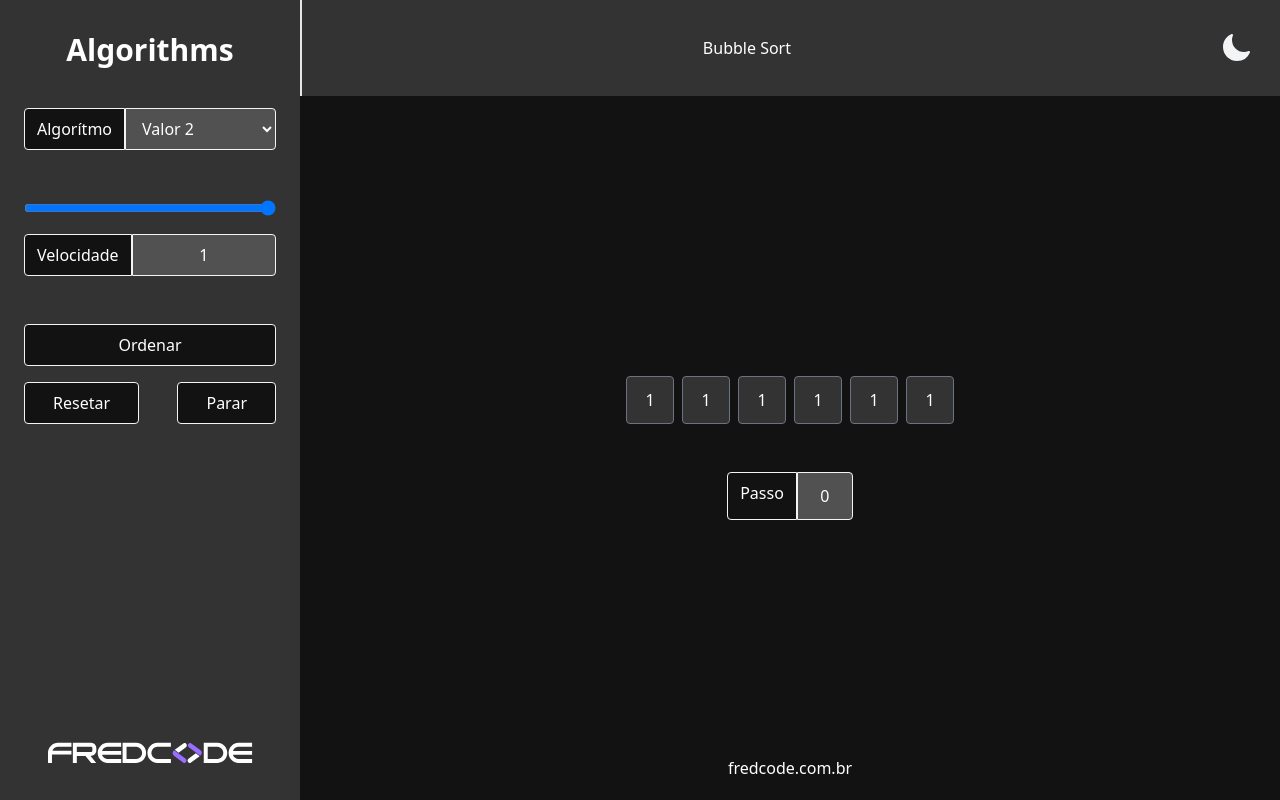
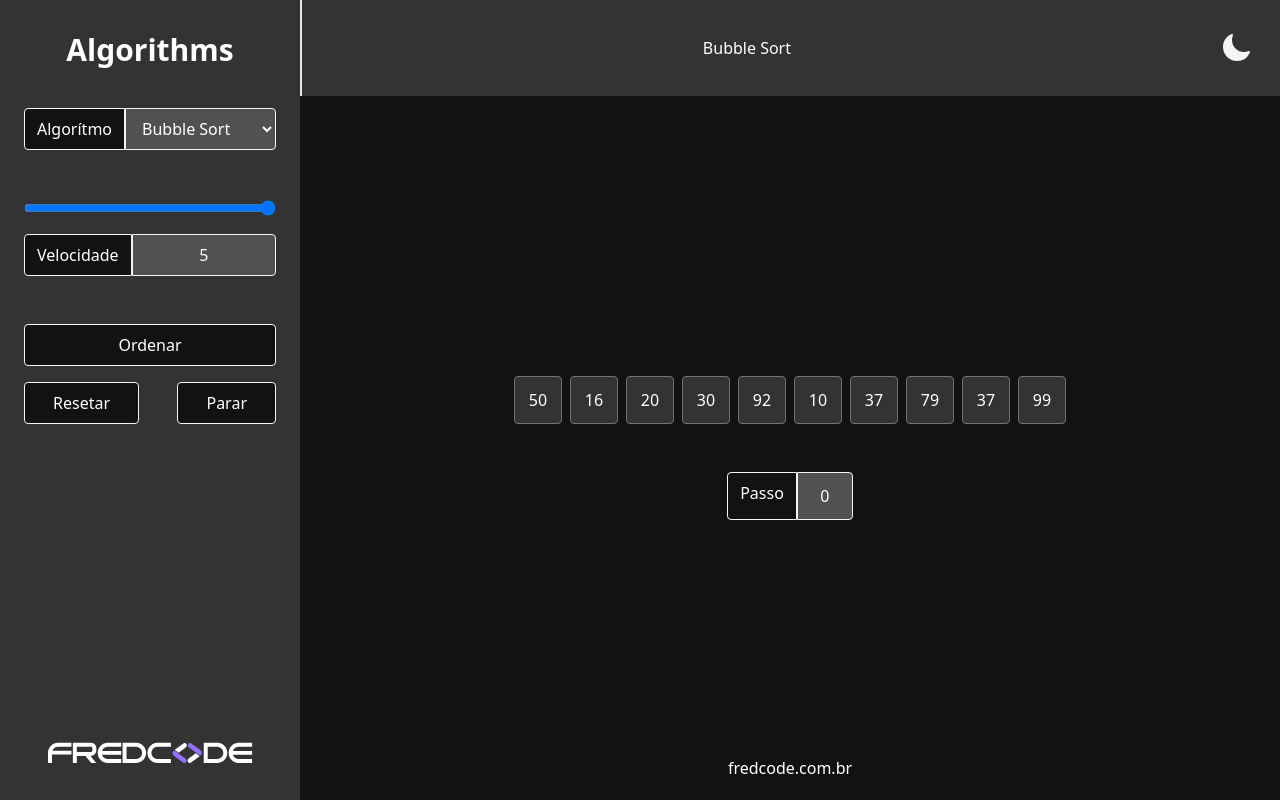
Before and after one commit to fredcode-br/sorting-algorithms, a React (Create React App) app: page / in a window 1280 px wide. Built offline with nearby package versions, Linux system fonts and the light colour scheme; the HTML template or start-up script is replaced by a standard one.

Commit message:
finalizing form and creating random numbers

```diff
--- /dev/null
+++ b/src/Types/number.ts
@@ -0,0 +1,3 @@
+export default interface Inumber {
+    children: React.ReactNode
+}
--- a/src/Types/select.ts
+++ b/src/Types/select.ts
@@ -1,5 +1,5 @@
 export default interface Iselect {
-    options?: string
-    selected?: string,
-    id: string
+    options: { name: string; value: string }[]
+    id: string,
+    onChange?: void
 }
--- /dev/null
+++ b/src/algorithms/index.tsx
@@ -0,0 +1,5 @@
+export default function Bubble() {
+    return (
+        <h1>Bubble Sort</h1>
+    )
+}
--- a/src/components/Button/index.tsx
+++ b/src/components/Button/index.tsx
@@ -1,12 +1,10 @@
 import Ibutton from "../../Types/button";
 
 const Button = ({children, type, customClass}  : Ibutton ) => {
-    console.log(customClass)
     return (
         <button
             type={type}
             className={"bg-dark-100 dark:bg-fredcode-100  text-white border border-gray-100 rounded hover:bg-dark-300 hover:dark:bg-fredcode-200 px-7 py-2 "+customClass}
-
         >
             {children}
         </button>
--- a/src/components/Content/index.tsx
+++ b/src/components/Content/index.tsx
@@ -1,16 +1,27 @@
+import { useState, useEffect } from "react";
 import Footer from "../Footer";
 import Number from "../Number";
 
 const Content = () => {
+    const [numbers, setNumbers] = useState<Array<number>>([])
+    const randomNumbers: number[] = [];
+    for (let i = 0; i < 10; i++) {
+        const randomNumber: number = Math.floor(Math.random() * 99) + 1;
+        randomNumbers.push(randomNumber)
+    }
+
+    useEffect(() => {
+        setNumbers(randomNumbers)
+        }, [])
+
     return (
         <div className="flex flex-col justify-center items-center relative gap-2 bg-dark-100  dark:bg-ligth-100  text-white dark:text-black" style={{ gridArea: 'CT', height: '88vh'}}>
             <ul className="flex gap-2">
-                <Number />
-                <Number />
-                <Number />
-                <Number />
-                <Number />
-                <Number />
+                {numbers.map((number, index) => (
+                    <Number key={index}>{number}</Number>
+                ))}
+
+
             </ul>
             <div className="flex pt-10">
                 <label
--- a/src/components/Form/index.tsx
+++ b/src/components/Form/index.tsx
@@ -1,8 +1,23 @@
+import { useState } from "react";
 import Button from "../Button";
 import Select from "../Select";
 
 
 const Form = () => {
+    const algorithms: { name: string; value: string }[] = [
+        {name: 'Bubble Sort', value: 'bubble'},
+        {name: 'Selection Sort', value: 'selection'},
+        {name: 'Insertion Sort', value: 'insertion'}
+    ]
+
+    const [speed, setSpeed] = useState<string>('5')
+
+    function submit() {
+
+        "teste"
+
+    }
+
     return (
         <div className="w-full">
             <h2 className="pb-10 font-bold text-3xl">Algorithms</h2>
@@ -13,24 +28,31 @@ const Form = () => {
                     htmlFor="algorithm">
                     Algorítmo
                 </label>
-                <Select id="algorithm" />
+                <Select
+                    id="algorithm"
+                    options={algorithms}
+                />
                 </div>
                 <div className="w-full">
                     <input
-                            className="w-full"
+                            className="w-full bg-fredcode-300"
                             type="range"
                             name="speed"
                             id="speed"
                             step="1"
                             min="1"
-                            max="5"/>
+                            max="5"
+                            onChange={event => setSpeed(event.target.value)}
+                            />
                     <div className="flex w-full pt-3">
                         <label
                             className="bg-dark-100 dark:bg-fredcode-300  text-white border border-gray-100 rounded-l px-3 py-2"
                             htmlFor="speed">
                             Velocidade
                         </label>
-                        <p className="w-full bg-dark-300 dark:bg-fredcode-100  text-white border border-gray-100 px-3 py-2 rounded-r">1</p>
+                        <p className="w-full bg-dark-300 dark:bg-fredcode-100  text-white border border-gray-100 px-3 py-2 rounded-r">
+                            {speed}
+                        </p>
                     </div>
                 </div>
                 <div className="w-full">
--- a/src/components/Number/index.tsx
+++ b/src/components/Number/index.tsx
@@ -1,9 +1,10 @@
+import Inumber from "../../Types/number"
 
 
-const Number = () => {
+const Number = ({ children } : Inumber) => {
     return (
         <li className="grid place-items-center bg-dark-200  dark:bg-fredcode-100  text-white w-12 h-12 border border-gray-500 rounded">
-            1
+            {children}
         </li>
     )
 }
--- a/src/components/Select/index.tsx
+++ b/src/components/Select/index.tsx
@@ -1,14 +1,17 @@
 import Iselect from "../../Types/select"
 
-const Select = ({options, selected, id} : Iselect) => {
+const Select = ({options, id, onChange} : Iselect) => {
+
     return (
+
         <select
             className="w-full bg-dark-300 dark:bg-fredcode-100  text-white border border-gray-100 hover:bg-dark-200 hover:dark:bg-fredcode-200 px-3 py-2 rounded-r"
             id={id}
         >
-            <option value="valor1">Valor 1</option>
-            <option value="valor2" selected>Valor 2</option>
-            <option value="valor3">Valor 3</option>
+            {options.map((option, index) => (
+                <option key={index} value={option.value}>{option.name}</option>
+            ))}
+
         </select>
     )
 }
```
